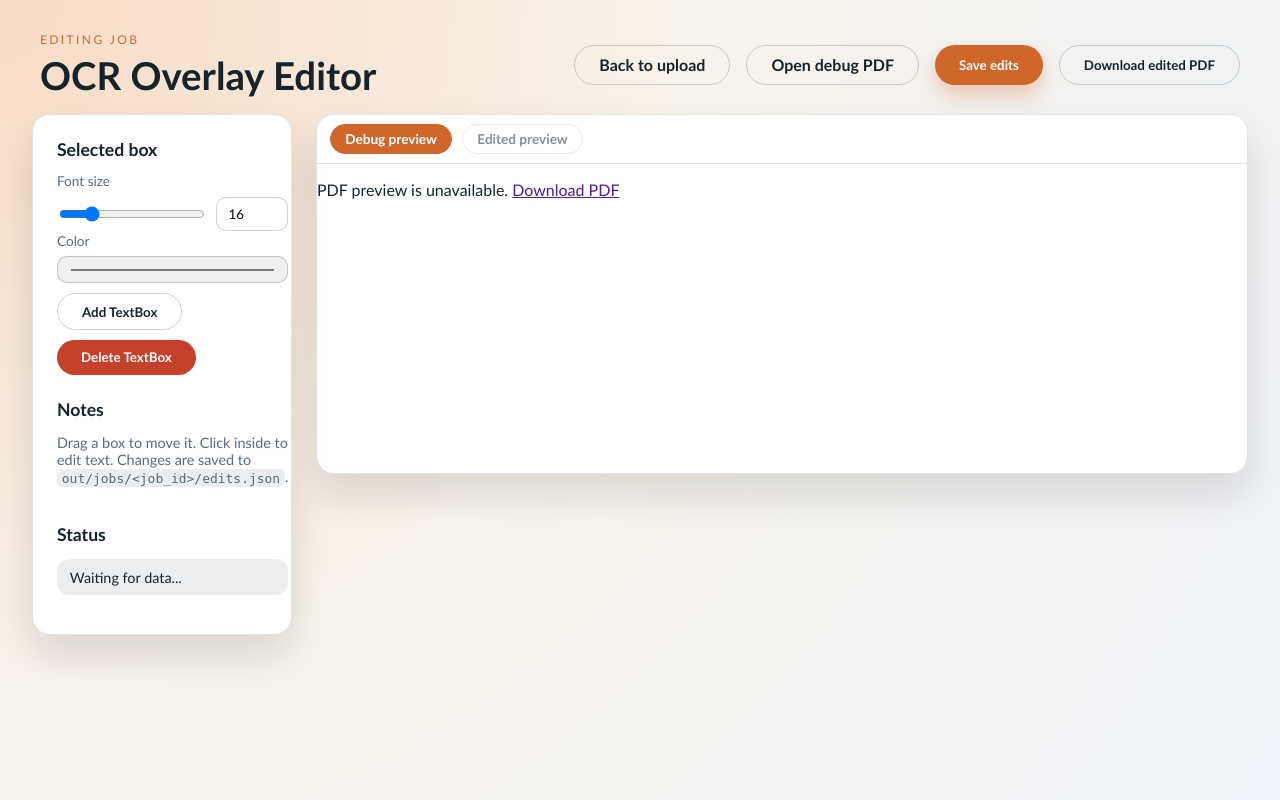
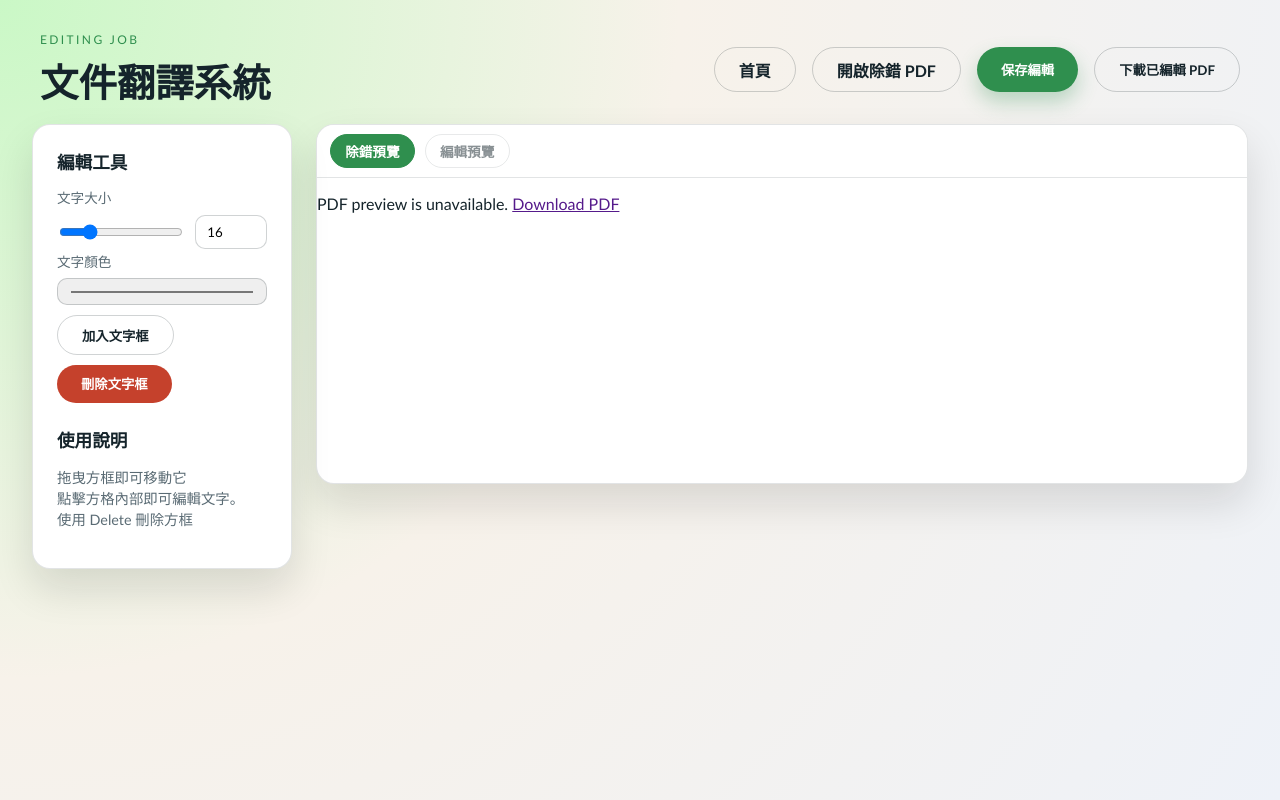
Before and after one commit to RyanHuang781245/pdf_ocr_translate, a Flask app: template templates/editor.html in a window 1280 px wide. Run offline with Flask 3, Linux system fonts and the light colour scheme; the template is opened without the code that fills it, so the values that code supplies are empty.

Commit message:
feat: expand OCR editor and job management UI
- add jobs list with delete, edited PDF preview, and persistent edits
- enable resizable/addable text boxes, font size input, and CN UI labels
- Change to green theme
- Language changed to Chinese

```diff
--- a/app.py
+++ b/app.py
@@ -465,4 +465,4 @@ def job_file(job_id: str, filename: str):
 
 
 if __name__ == "__main__":
-    app.run(debug=True)
+    app.run(port=5001, debug=True)
--- a/static/app.css
+++ b/static/app.css
@@ -1,8 +1,8 @@
 :root {
   --ink: #15242b;
   --muted: #5a6b74;
-  --accent: #d1662b;
-  --accent-deep: #a14a1a;
+  --accent: #2f8f4e;
+  --accent-deep: #1f6a3a;
   --surface: #f7f2ea;
   --panel: #ffffff;
   --edge: rgba(21, 36, 43, 0.12);
@@ -19,7 +19,7 @@ body {
   margin: 0;
   font-family: var(--font-main);
   color: var(--ink);
-  background: radial-gradient(circle at top left, #f8dcc6 0%, #f7f2ea 45%, #eef2f8 100%);
+  background: radial-gradient(circle at top left, #caf8c6 0%, #f7f2ea 45%, #eef2f8 100%);
   min-height: 100vh;
 }
 
@@ -141,7 +141,7 @@ code {
   display: flex;
   justify-content: space-between;
   align-items: center;
-  border: 2px dashed rgba(209, 102, 43, 0.3);
+  border: 2px dashed rgba(47, 143, 78, 0.3);
   padding: 1rem 1.2rem;
   border-radius: 14px;
   cursor: pointer;
@@ -206,7 +206,7 @@ button,
 button.primary {
   background: var(--accent);
   color: #fff;
-  box-shadow: 0 10px 20px rgba(209, 102, 43, 0.3);
+  box-shadow: 0 10px 20px rgba(47, 143, 78, 0.3);
 }
 
 button.primary:hover {
@@ -414,8 +414,8 @@ button.primary:hover {
 
 .selection-rect {
   position: absolute;
-  border: 2px dashed rgba(209, 102, 43, 0.8);
-  background: rgba(209, 102, 43, 0.12);
+  border: 2px dashed rgba(47, 143, 78, 0.8);
+  background: rgba(47, 143, 78, 0.12);
   border-radius: 6px;
   pointer-events: none;
   z-index: 5;
@@ -484,7 +484,7 @@ button.primary:hover {
   width: 44px;
   height: 44px;
   border-radius: 50%;
-  border: 4px solid rgba(209, 102, 43, 0.2);
+  border: 4px solid rgba(47, 143, 78, 0.2);
   border-top-color: var(--accent);
   margin: 0 auto 1rem;
   animation: spin 0.8s linear infinite;
--- a/templates/editor.html
+++ b/templates/editor.html
@@ -10,55 +10,52 @@
     <header class="topbar">
       <div>
         <p class="eyebrow">Editing job</p>
-        <h1>OCR Overlay Editor</h1>
+        <h1>文件翻譯系統</h1>
       </div>
       <div class="topbar-actions">
-        <a class="ghost" href="{{ url_for('index') }}">Back to upload</a>
-        <a id="editedPdfLink" class="ghost" href="#" target="_blank" rel="noopener" style="display:none">Open edited PDF</a>
-        <a class="ghost" href="{{ debug_pdf_url }}" target="_blank" rel="noopener">Open debug PDF</a>
-        <button id="saveBtn" class="primary">Save edits</button>
-        <button id="downloadBtn" class="ghost">Download edited PDF</button>
+        <a class="ghost" href="{{ url_for('index') }}">首頁</a>
+        <a id="editedPdfLink" class="ghost" href="#" target="_blank" rel="noopener" style="display:none">開啟已編輯 PDF</a>
+        <a class="ghost" href="{{ debug_pdf_url }}" target="_blank" rel="noopener">開啟除錯 PDF</a>
+        <button id="saveBtn" class="primary">保存編輯</button>
+        <button id="downloadBtn" class="ghost">下載已編輯 PDF</button>
       </div>
     </header>
     <main class="workspace">
       <aside class="panel">
         <section>
-          <h2>Selected box</h2>
+          <h2>編輯工具</h2>
           <label>
-            <span>Font size</span>
+            <span>文字大小</span>
             <div class="input-row">
               <input id="fontSize" type="range" min="8" max="72" value="16" />
               <input id="fontSizeNumber" type="number" min="8" max="72" value="16" />
             </div>
           </label>
           <label>
-            <span>Color</span>
+            <span>文字顏色</span>
             <input id="fontColor" type="color" value="#1c3c5a" />
           </label>
           <div class="button-row">
-            <button id="addBox" class="ghost">Add TextBox</button>
+            <button id="addBox" class="ghost">加入文字框</button>
           </div>
           <div class="button-row">
-            <button id="deleteBox" class="danger">Delete TextBox</button>
+            <button id="deleteBox" class="danger">刪除文字框</button>
           </div>
         </section>
         <section>
-          <h2>Notes</h2>
+          <h2>使用說明</h2>
           <p class="hint">
-            Drag a box to move it. Click inside to edit text.
-            Changes are saved to <code>out/jobs/&lt;job_id&gt;/edits.json</code>.
+            拖曳方框即可移動它<br />
+            點擊方格內部即可編輯文字。<br />
+            使用 Delete 刪除方框
           </p>
-        </section>
-        <section>
-          <h2>Status</h2>
-          <p id="status" class="status">Waiting for data...</p>
         </section>
       </aside>
       <section class="canvas">
         <div class="pdf-preview">
           <div class="preview-controls">
-            <button id="previewDebug" class="ghost is-active">Debug preview</button>
-            <button id="previewEdited" class="ghost" disabled>Edited preview</button>
+            <button id="previewDebug" class="ghost is-active">除錯預覽</button>
+            <button id="previewEdited" class="ghost" disabled>編輯預覽</button>
           </div>
           <object id="pdfPreview" data="{{ debug_pdf_url }}" data-debug-url="{{ debug_pdf_url }}" type="application/pdf">
             <p>PDF preview is unavailable. <a href="{{ debug_pdf_url }}">Download PDF</a></p>
```
Also changed, not shown: templates/index.html (+9 -14 lines), 1 other file.
